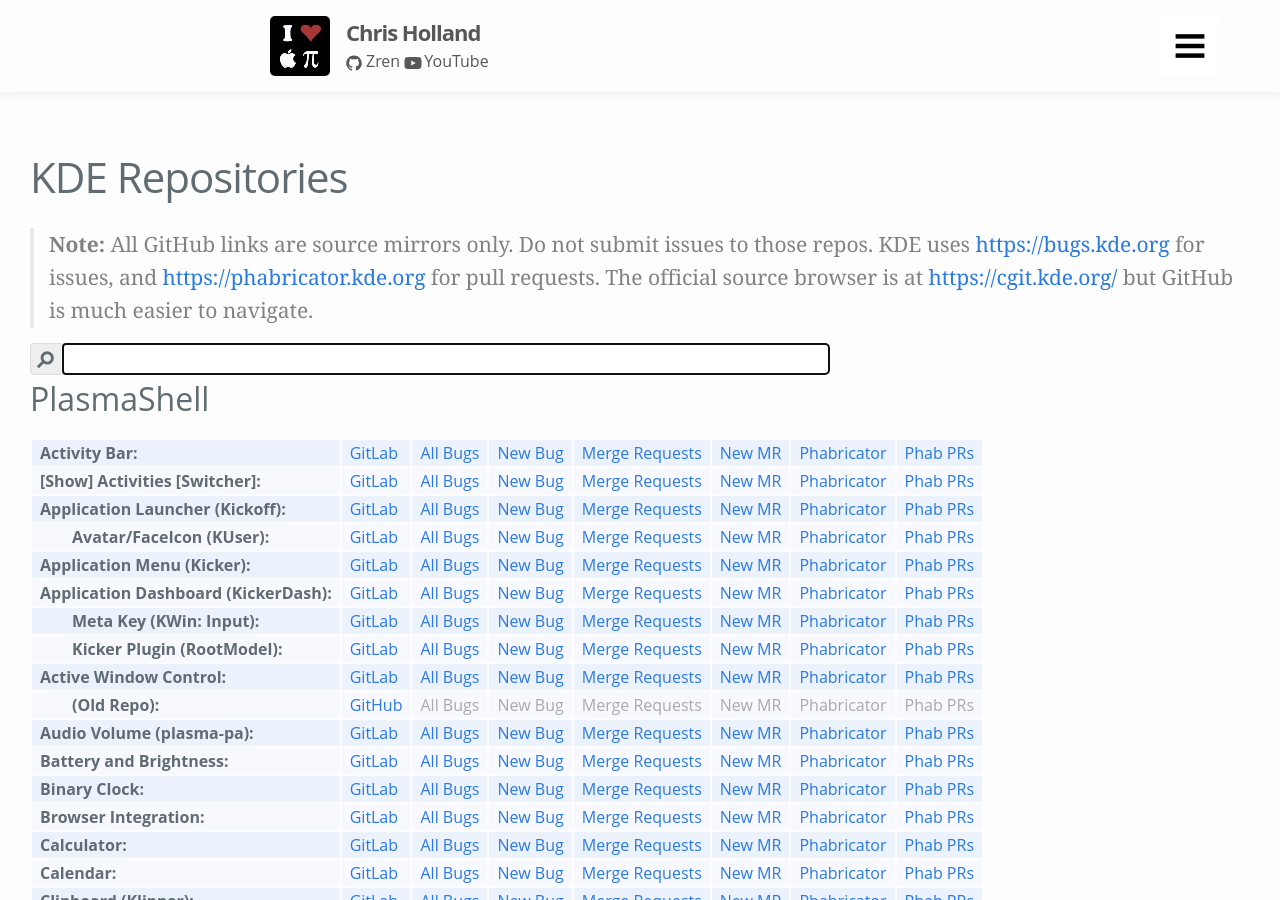
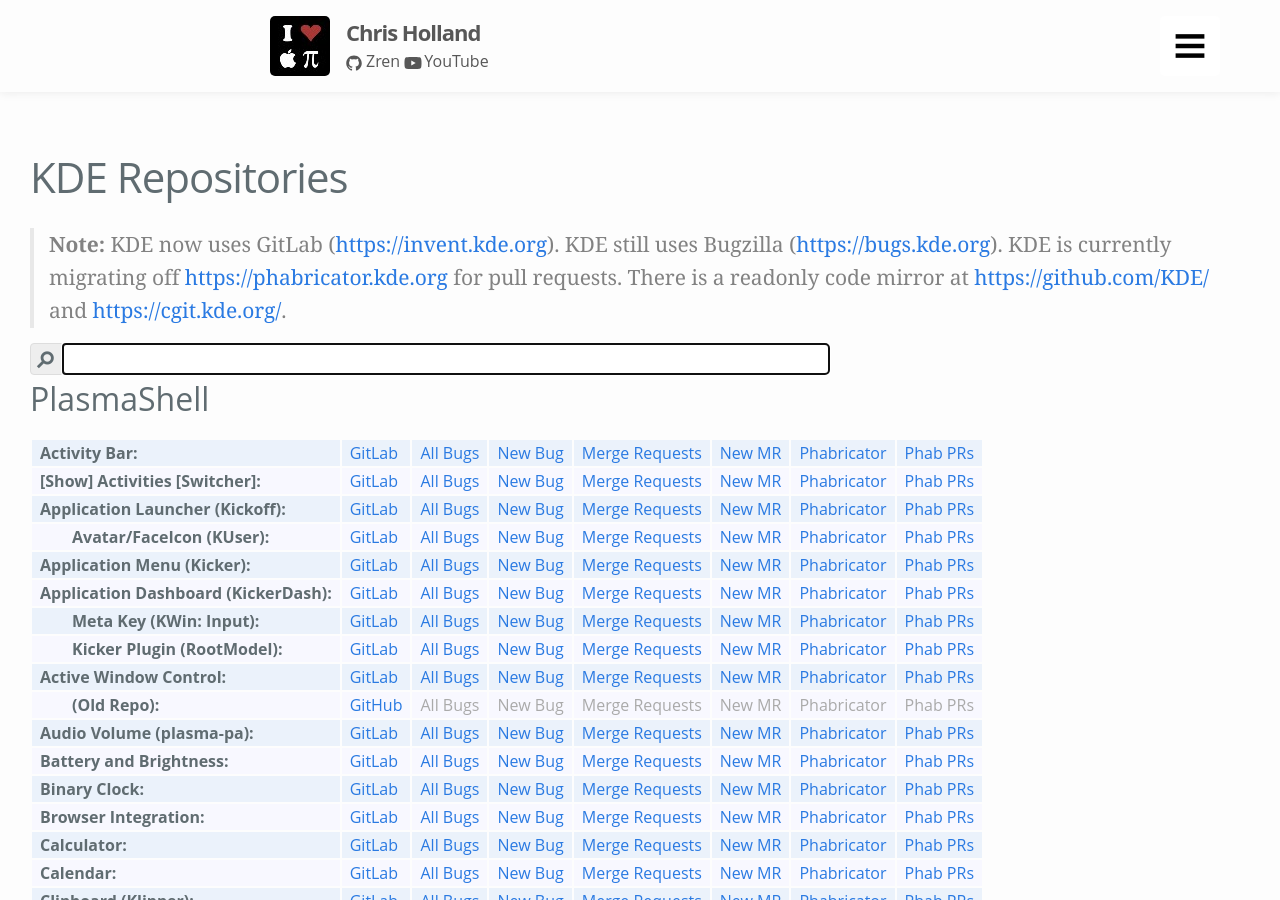
Before and after one commit to Zren/zren.github.io, a Jekyll site: the page built from kde_repos.md, in a window 1280 px wide and 900 px high. Built offline with Jekyll 4.4.1, drawn with Linux system fonts in a browser that asks for light colours; comment, search, counter and statistics services are not loaded; some of the changed text lies outside the part shown.

Commit message:
Mention KDE now uses GitLab

```diff
--- a/kde_repos.md
+++ b/kde_repos.md
@@ -154,7 +154,7 @@
 </style>
 
 
-> **Note:** All GitHub links are source mirrors only. Do not submit issues to those repos. KDE uses <https://bugs.kde.org> for issues, and <https://phabricator.kde.org> for pull requests. The official source browser is at <https://cgit.kde.org/> but GitHub is much easier to navigate.
+> **Note:** KDE now uses GitLab (<https://invent.kde.org>). KDE still uses Bugzilla (<https://bugs.kde.org>). KDE is currently migrating off <https://phabricator.kde.org> for pull requests. There is a readonly code mirror at <https://github.com/KDE/> and <https://cgit.kde.org/>.
 
 <div id="search" class="button-group">
 	<label for="search-input">
@@ -1622,7 +1622,10 @@
 
 * **Bugs:**
 	* [Listed By Project](https://bugs.kde.org/describecomponents.cgi) - Including projects not listed here
-* **Pull Requests:**
+* **GitLab:**
+	* [Projects](https://invent.kde.org/explore/projects)
+	* [Recent Activity](https://invent.kde.org/dashboard/activity) - Must be logged in
+* **Phabricator Pull Requests:**
 	* [Latest](https://phabricator.kde.org/differential/query/all/)
 	* [Search](https://phabricator.kde.org/differential/query/advanced/)
 
@@ -1646,10 +1649,6 @@
 </script>
 
 
-
-<style type="text/css">
-
-</style>
 <script type="text/javascript">
 	// https://stackoverflow.com/questions/26336138/how-can-i-copy-to-clipboard-in-html5-without-using-flash
 	// https://stackoverflow.com/a/36610696/947742
```
